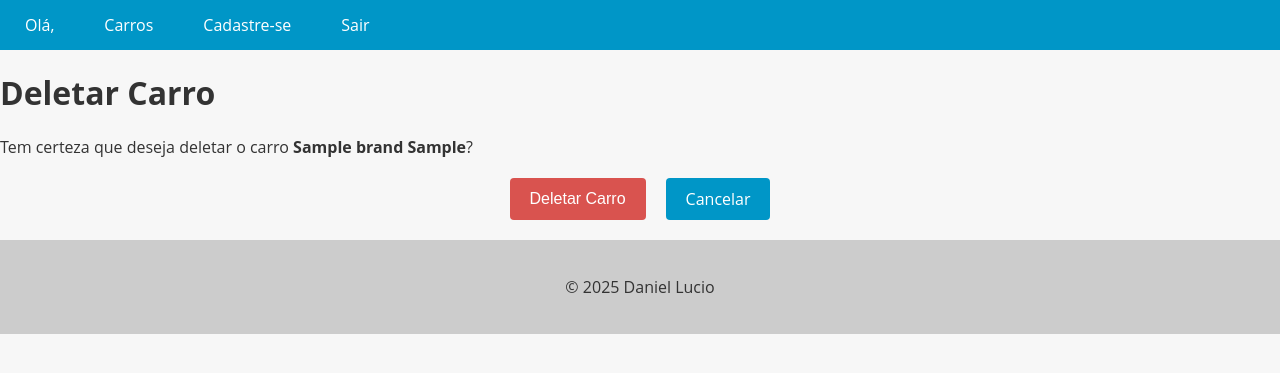
After one commit to danielluccio/CarStorageDjango, a Django app: page /cars/delete/1 in a window 1280 px wide. The commit adds this page. Shown: the top 373 px of the page. Run offline with Django 5.2, Linux system fonts and the light colour scheme; tables that the repository leaves empty hold one stand-in row (values such as "Sample post").

Commit message:
DeleteView criada

```diff
--- /dev/null
+++ b/App/templates/delete_car.html
@@ -0,0 +1,63 @@
+{% extends "base.html" %}
+
+{% block content %}
+  <style>
+    .buttons-container {
+      display: flex;
+      justify-content: center;
+      margin-top: 20px;
+      margin-bottom: 20px;
+    }
+
+    .btn {
+      display: inline-block;
+      background-color: #0096c7;
+      color: #fff;
+      border: none;
+      padding: 10px 20px;
+      font-size: 16px;
+      border-radius: 4px;
+      cursor: pointer;
+      transition: background-color 0.3s ease-in-out;
+      margin: 0 10px;
+    }
+
+    .btn:hover {
+      background-color: #108eb8;
+    }
+
+    .btn-danger {
+      background-color: #d9534f;
+      text-decoration: none !important;
+    }
+
+    .btn-danger:hover {
+      background-color: #d2221c;
+    }
+
+    .error-message {
+      color: #d9534f;
+      font-size: 14px;
+      margin-top: 5px;
+    }
+
+    a {
+      text-decoration: none !important;
+    }
+  </style>
+  <div class="card">
+    <div class="card-header">
+      <h1 class="card-title">Deletar Carro</h1>
+    </div>
+    <div class="card-body">
+      <p>Tem certeza que deseja deletar o carro <strong>{{ object.brand }} {{ object.model }}</strong>?</p>
+      <form method="post">
+        {% csrf_token %}
+        <div class="buttons-container">
+          <button type="submit" class="btn btn-danger">Deletar Carro</button>
+          <a href="{% url 'update_car' pk=object.pk %}" class="btn btn-secondary">Cancelar</a>
+        </div>
+      </form>
+    </div>
+  </div>
+{% endblock %}
--- a/App/templates/detail_car.html
+++ b/App/templates/detail_car.html
@@ -88,6 +88,9 @@
       <p><strong>Preço:</strong> R$ {{ object.value }}</p>
   </div>
   <div class="buttons-container">
+    {% if user.is_authenticated %}
     <a href="{% url 'update_car' pk=object.pk %}" class="btn btn-primary">Editar</a>
+    <a href="{% url 'delete_car' pk=object.pk %}" class="btn btn-danger">Deletar</a>
+    {% endif %}
   </div>
 {% endblock %}
--- a/App/templates/update_car.html
+++ b/App/templates/update_car.html
@@ -115,6 +115,7 @@
     <div>
       <div class="buttons-container">
         <input type="submit" value="Salvar Alterações" class="btn btn-primary">
+        <a href="{% url 'delete_car' pk=object.pk %}" class="btn btn-danger">Deletar Carro</a>
         <a href="{% url 'cars_list' %}" class="btn btn-secondary">Cancelar</a>
       </div>
     </div>
--- a/App/urls.py
+++ b/App/urls.py
@@ -1,11 +1,12 @@
 from django.urls import path
-from .views import CarsListview, CarsCreateview, CarsDetailView, UpdateCarView
+from .views import CarsListview, CarsCreateView, CarsDetailView, UpdateCarView, DeleteCarsView
 
 
 
 urlpatterns = [
     path("", CarsListview.as_view(), name='cars_list'),
-    path("add_car", CarsCreateview.as_view(), name='add_car'),
+    path("add_car", CarsCreateView.as_view(), name='add_car'),
     path("<int:pk>", CarsDetailView.as_view(), name='detail_car'),
-    path("update/<int:pk>", UpdateCarView.as_view(), name='update_car')
+    path("update/<int:pk>", UpdateCarView.as_view(), name='update_car'),
+    path('delete/<int:pk>', DeleteCarsView.as_view(), name='delete_car')
 ]
--- a/App/views.py
+++ b/App/views.py
@@ -5,6 +5,9 @@ from django.views.generic import ListView
 from django.views.generic import CreateView
 from django.views.generic import DetailView
 from django.views.generic import UpdateView
+from django.views.generic import DeleteView
+from django.urls import reverse_lazy
+from django.contrib.auth.decorators import login_required
 
 class CarsListview(ListView):
     model = Car
@@ -21,7 +24,8 @@ class CarsListview(ListView):
         return cars
 
 
-class CarsCreateview(CreateView):
+
+class CarsCreateView(CreateView):
     model = Car
     form_class = CarForm
     template_name = 'new_car.html'
@@ -38,4 +42,13 @@ class UpdateCarView(UpdateView):
     model = Car
     form_class = CarForm
     template_name = 'update_car.html'
-    success_url = 'list_cars'
+
+
+    def get_success_url(self):
+        return reverse_lazy('detail_car', kwargs={'pk': self.object.pk})
+
+
+class DeleteCarsView(DeleteView):
+    model = Car
+    template_name = 'delete_car.html'
+    success_url = '../'
--- a/accounts/views.py
+++ b/accounts/views.py
@@ -31,7 +31,7 @@ def login(request):
 
     else:
         form = AuthenticationForm()
-        return render(request, 'login.html', {'form': form})
+    return render(request, 'login.html', {'form': form})
 
 
 def logout(request):
```
Also changed, not shown: App/signals.py (added).
